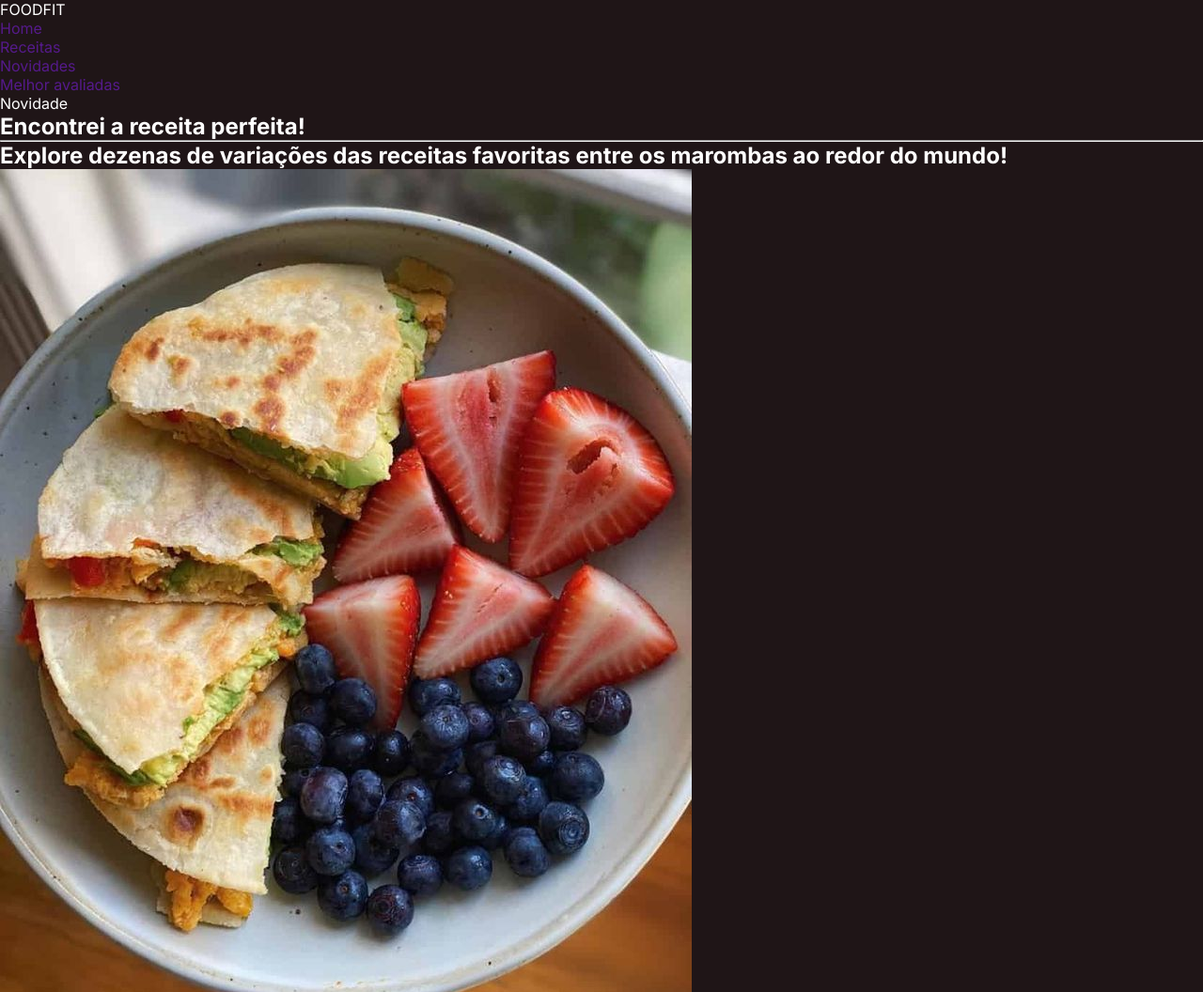
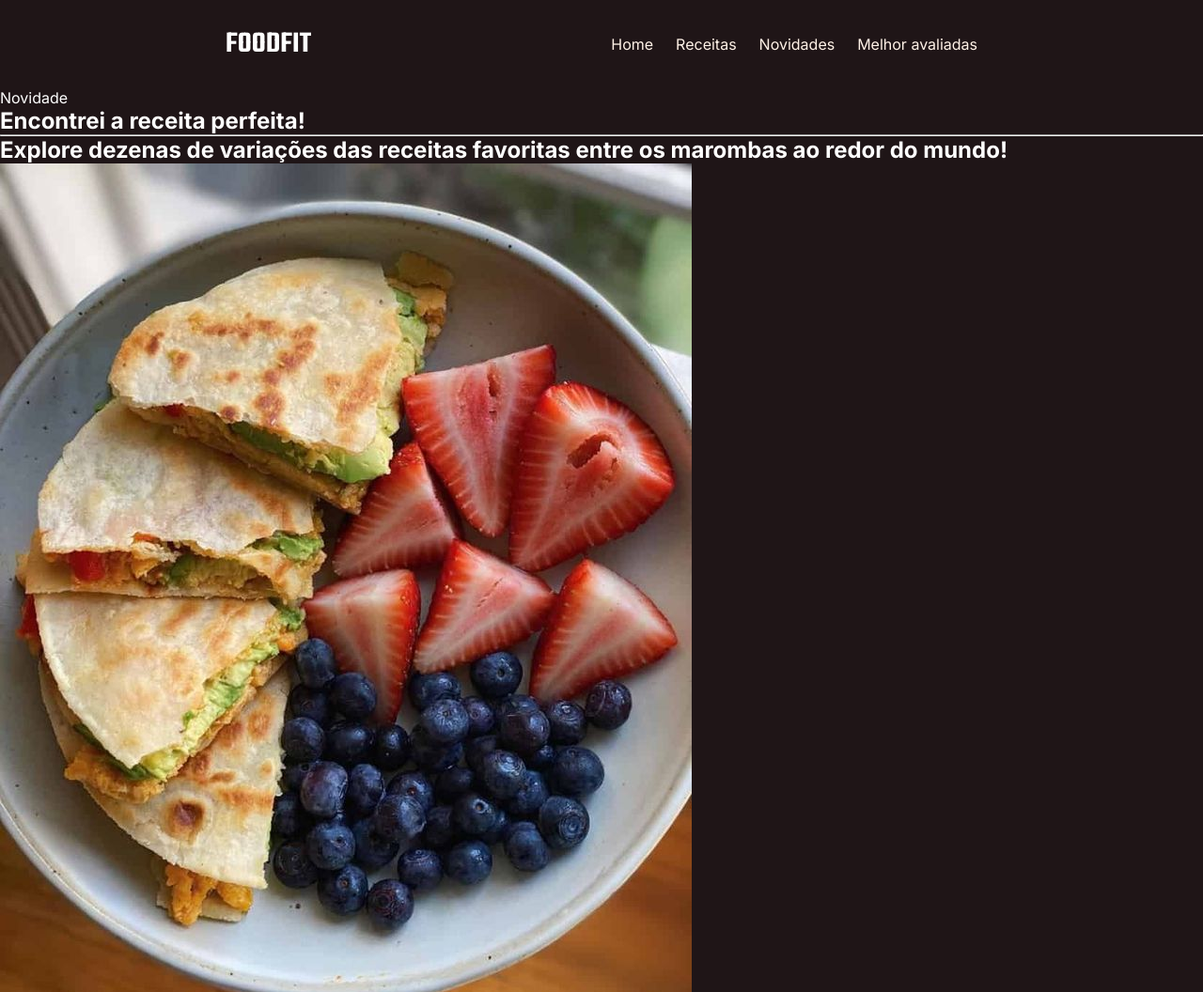
Before and after one commit to romulofh/foodfit, a plain HTML site: page index.html in a window 1280 px wide. Shown: the top 1056 px of the page at 94% size. Drawn offline with Linux system fonts and the light colour scheme.

Commit message:
Estilizando o nav

```diff
--- a/index.html
+++ b/index.html
@@ -10,8 +10,8 @@
 <body>
   <header>
     <nav>
-      <span>FOODFIT</span>
-      <ul>
+      <span class="logo">FOODFIT</span>
+      <ul class="nav-menu">
         <li><a href="">Home</a></li>
         <li><a href="">Receitas</a></li>
         <li><a href="">Novidades</a></li>
--- a/style.css
+++ b/style.css
@@ -20,6 +20,34 @@ a {
   text-decoration: none;
 }
 
+a:visited {
+  color: #FFF2E780;
+}
+
 ul {
   list-style: none;
 }
+
+nav {
+  max-width: 1120px;
+  margin: auto;
+  padding: 1.5rem 10rem;
+  display: flex;
+  flex-direction: row;
+  justify-content: space-between;
+  align-items: center;
+}
+
+.logo {
+  font-family: Teko;
+  font-size: 2rem;
+  font-weight: 600;
+  text-transform: uppercase;
+}
+
+.nav-menu {
+  display: flex;
+  justify-content: space-between;
+  gap: 1.5rem;
+  color: #FFF2E780;
+}
```
